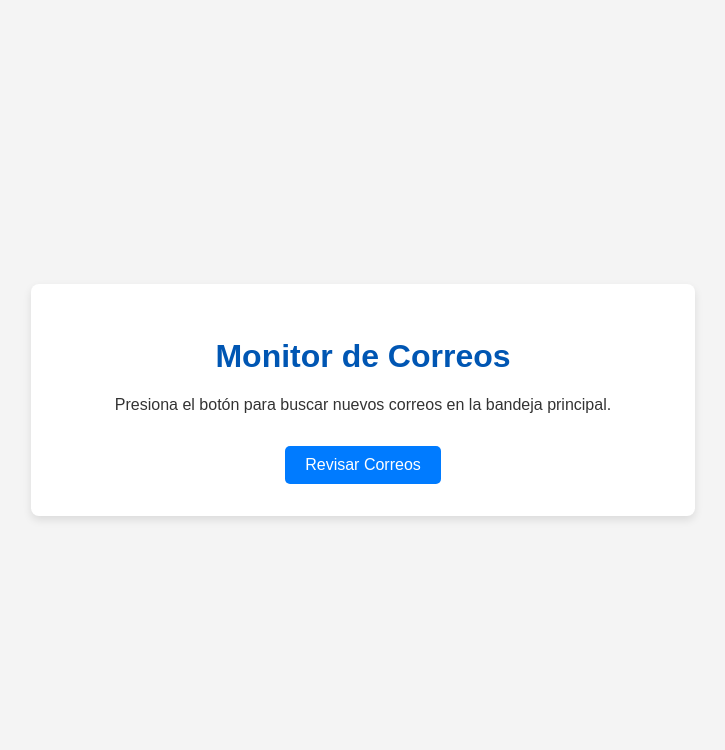
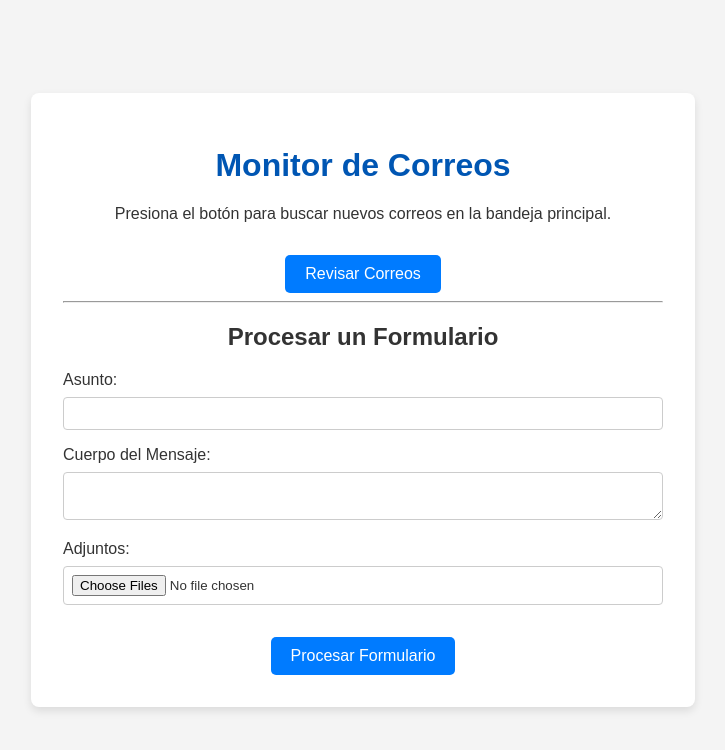
Before and after one commit to NaexOriginal/Sistema_SGDEA, a Flask app: page / in a window 1280 px wide. Shown: the top 750 px of the page, without its empty margins (277-1002 px from the left). Run offline with Flask 3, Linux system fonts and the light colour scheme.

Commit message:
Formulario agregado al Front

```diff
--- a/app.py
+++ b/app.py
@@ -1,9 +1,19 @@
-from flask import Flask, render_template, jsonify
+from flask import Flask, render_template, jsonify, request
 from get_information import conectar_servidor, obtener_contenido_correo
+from get_documents import extraer_texto_archivo
+from werkzeug.utils import secure_filename
 import imaplib
 import datetime
+import os
 
 app = Flask(__name__)
+
+#* Directorio donde se guardan los archivos
+UPLOAD_FOLDER = 'uploads'
+if not os.path.exists(UPLOAD_FOLDER):
+  os.makedirs(UPLOAD_FOLDER)
+
+app.config['UPLOAD_FOLDER'] = UPLOAD_FOLDER
 
 #* Definimos una variable global para la conexión IMAP
 mail = None
@@ -62,6 +72,50 @@ def revisar_correo():
       "message": f"Ha ocurrido un error inesperado: {str(e)}"
     })
 
+@app.route('/procesar_formulario', methods=['POST'])
+def procesar_formulario():
+  #* 1. Obtenemos la información del formulario
+  asunto = request.form.get('asunto', '')
+  cuerpo_mensaje = request.form.get('cuerpo_mensaje', '')
+
+  #* 2. Manejar los archivos adjuntos
+  adjuntos_texto = ""
+  adjuntos_detectados = []
+
+  if 'adjuntos' in request.files:
+    archivos = request.files.getlist('adjuntos')
+    for archivo in archivos:
+      if archivo.filename != '':
+        #* Usar secure_filename para evitar problemas de seguridad
+        filename = secure_filename(archivo.filename)
+        filepath = os.path.join(app.config['UPLOAD_FOLDER'], filename)
+        archivo.save(filepath)
+
+        #* Leer el archivo y procesarlo con la función
+        with open(filepath, 'rb') as f:
+          file_data = f.read()
+
+        adjuntos_detectados.append(filename)
+        adjuntos_texto += extraer_texto_archivo(filename, file_data)
+
+        #* Opcional: Eliminar el archivo después de procesarlo
+        os.remove(filepath)
+
+  #* 3. Combinar todo el texto para el procesamiento NLP
+  texto_total = cuerpo_mensaje + "\n\n" + adjuntos_texto
+
+  #* Aquí puedes llamar a tu función de NLP para extraer la información
+  from spacy_nlp import extraer_entidades
+  info_clave = extraer_entidades(texto_total)
+
+  #* 4. Devolver una respuesta JSON con el resultado
+  return jsonify({
+    "status": "success",
+    "cuerpo": cuerpo_mensaje,
+    "adjuntos_detectados": adjuntos_detectados,
+    "texto_extraido": texto_total,
+    "informacion_clave": info_clave
+  })
 
 if __name__ == '__main__':
   app.run(debug=True)
--- a/static/css/style.css
+++ b/static/css/style.css
@@ -56,3 +56,21 @@ button:hover {
     white-space: pre-wrap;
     word-wrap: break-word;
 }
+
+.form-group {
+    margin-bottom: 1em;
+    text-align: left;
+}
+
+.form-group label {
+    display: block;
+    margin-bottom: 0.5em;
+}
+
+.form-control {
+    width: 100%;
+    padding: 8px;
+    box-sizing: border-box;
+    border: 1px solid #ccc;
+    border-radius: 4px;
+}
--- a/static/js/main.js
+++ b/static/js/main.js
@@ -1,23 +1,55 @@
-document.getElementById("checkEmailBtn").addEventListener("click", () => {
-  const loading = document.getElementById("loading");
-  const responseContainer = document.getElementById("responseContainer");
-  const responseJson = document.getElementById("responseJson");
+document.getElementById('checkEmailBtn').addEventListener('click', () => {
+    const loading = document.getElementById('loading');
+    const responseContainer = document.getElementById('responseContainer');
+    const responseJson = document.getElementById('responseJson');
 
-  loading.classList.remove("hidden");
-  responseContainer.classList.add("hidden");
+    loading.classList.remove('hidden');
+    responseContainer.classList.add('hidden');
 
-  fetch("/revisar_correo", { method: "POST" })
-    .then((response) => response.json())
-    .then((data) => {
-      responseJson.textContent = JSON.stringify(data, null, 2);
-      responseContainer.classList.remove("hidden");
+    fetch('/revisar_correo', { method: 'POST' })
+        .then(response => response.json())
+        .then(data => {
+            responseJson.textContent = JSON.stringify(data, null, 2);
+            responseContainer.classList.remove('hidden');
+        })
+        .catch(error => {
+            console.error('Error:', error);
+            responseJson.textContent = `Error: ${error.message}`;
+            responseContainer.classList.remove('hidden');
+        })
+        .finally(() => {
+            loading.classList.add('hidden');
+        });
+});
+
+document.getElementById('uploadForm').addEventListener('submit', (event) => {
+    event.preventDefault();
+
+    const loading = document.getElementById('loading');
+    const responseContainer = document.getElementById('responseContainer');
+    const responseJson = document.getElementById('responseJson');
+
+    loading.classList.remove('hidden');
+    responseContainer.classList.add('hidden');
+
+    const form = document.getElementById('uploadForm');
+    const formData = new FormData(form);
+
+    fetch('/procesar_formulario', {
+        method: 'POST',
+        body: formData
     })
-    .catch((error) => {
-      console.error("Error:", error);
-      responseJson.textContent = `Error: ${error.message}`;
-      responseContainer.classList.remove("hidden");
+    .then(response => response.json())
+    .then(data => {
+        responseJson.textContent = JSON.stringify(data, null, 2);
+        responseContainer.classList.remove('hidden');
+    })
+    .catch(error => {
+        console.error('Error:', error);
+        responseJson.textContent = `Error: ${error.message}`;
+        responseContainer.classList.remove('hidden');
     })
     .finally(() => {
-      loading.classList.add("hidden");
+        loading.classList.add('hidden');
     });
 });
--- a/templates/Index.html
+++ b/templates/Index.html
@@ -3,13 +3,12 @@
   <head>
     <meta charset="UTF-8" />
     <meta name="viewport" content="width=device-width, initial-scale=1.0" />
-    <title>Monitor de Correos</title>
+    <title>Monitor de Correos y Formularios</title>
     <link
       rel="stylesheet"
       href="{{ url_for('static', filename='css/style.css') }}"
     />
   </head>
-
   <body>
     <div class="container">
       <h1>Monitor de Correos</h1>
@@ -17,6 +16,35 @@
         Presiona el botón para buscar nuevos correos en la bandeja principal.
       </p>
       <button id="checkEmailBtn">Revisar Correos</button>
+      <hr />
+
+      <h2>Procesar un Formulario</h2>
+      <form id="uploadForm">
+        <div class="form-group">
+          <label for="asunto">Asunto:</label>
+          <input type="text" id="asunto" name="asunto" class="form-control" />
+        </div>
+        <div class="form-group">
+          <label for="cuerpo_mensaje">Cuerpo del Mensaje:</label>
+          <textarea
+            id="cuerpo_mensaje"
+            name="cuerpo_mensaje"
+            class="form-control"
+          ></textarea>
+        </div>
+        <div class="form-group">
+          <label for="adjuntos">Adjuntos:</label>
+          <input
+            type="file"
+            id="adjuntos"
+            name="adjuntos"
+            multiple
+            class="form-control"
+          />
+        </div>
+        <button type="submit">Procesar Formulario</button>
+      </form>
+
       <div id="loading" class="hidden">Cargando...</div>
       <div id="responseContainer" class="hidden">
         <h2>Resultado:</h2>
```
